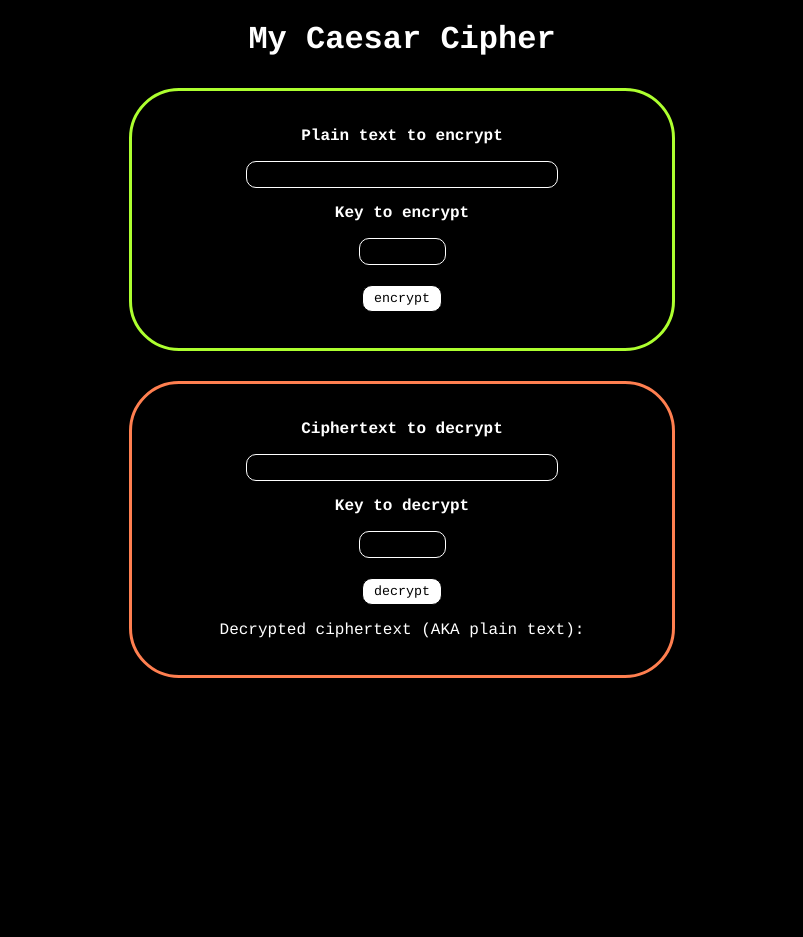
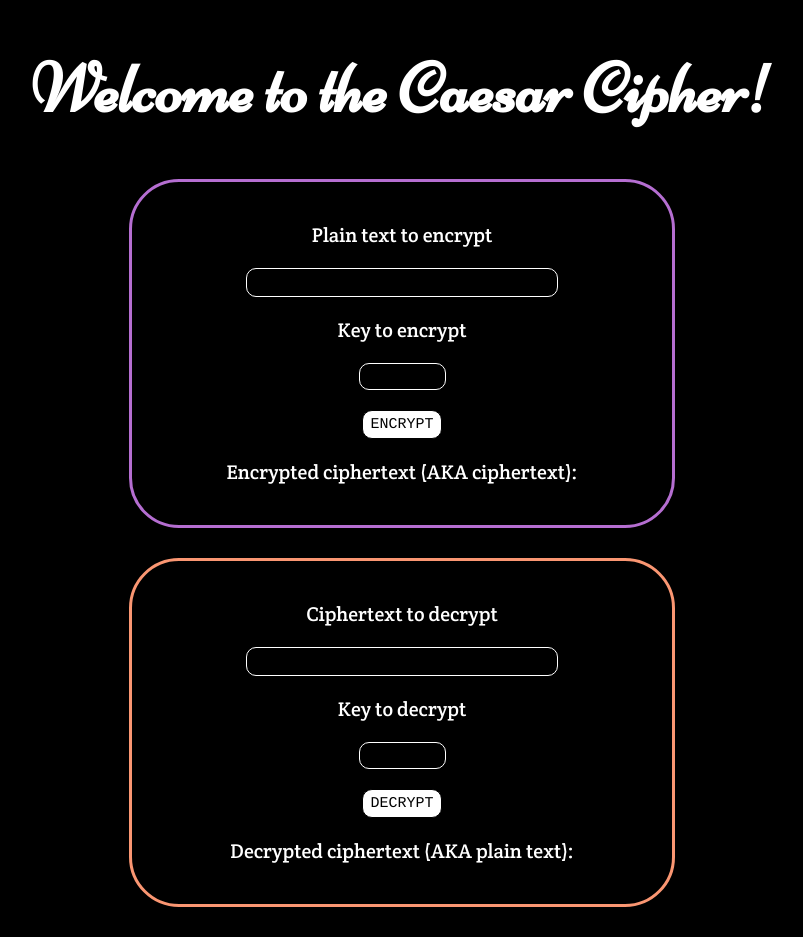
Before and after one commit to jbian92/Caesar-Cipher, a plain HTML site: page index.html in a window 1280 px wide. Shown: the whole page, without its empty margins (238-1041 px from the left). Before the commit the page ends 800 px from the top, so only its background shows below. Drawn offline with Linux system fonts and the light colour scheme.

Commit message:
added styling

```diff
--- a/index.html
+++ b/index.html
@@ -7,27 +7,28 @@
     <link href="style.css" rel="stylesheet" type="text/css" />
   </head>
   <body>
-    <h1>My Caesar Cipher</h1>
+    <h1>Welcome to the Caesar Cipher!</h1>
 
     <div id="encrypt_container">
-      <p><strong>Plain text to encrypt</strong></p>
+      <p>Plain text to encrypt</p>
       <input type="text" id="plaintext"/>
       <br/>
-      <p><strong>Key to encrypt</strong></p>
+      <p>Key to encrypt</p>
       <input type="number" id="encrypt_key"/>
       <br/>
-      <input type="button" id="encrypt" value="encrypt"/>
+      <input type="button" id="encrypt" value="ENCRYPT"/>
+      <p>Encrypted ciphertext (AKA ciphertext):</p>
       <p id="encrypt_output"></p>
     </div>
 
     <div id="decrypt_container">
-      <p><strong>Ciphertext to decrypt</strong></p>
+      <p>Ciphertext to decrypt</p>
       <input type="text" id="ciphertext"/>
       <br/>
-      <p><strong>Key to decrypt</strong></p>
+      <p>Key to decrypt</p>
       <input type="number" id="decrypt_key"/>
       <br/>
-      <input type="button" id="decrypt" value="decrypt"/>
+      <input type="button" id="decrypt" value="DECRYPT"/>
       <p>Decrypted ciphertext (AKA plain text):</p>
       <p id="decrypt_output"></p>
     </div>
--- a/script.js
+++ b/script.js
@@ -1,21 +1,24 @@
-// This function, caesar_cipher(), is the function we're writing together. It's your job to fill it in!
-
-// encrypts plain text into ciphertext and that decrypts ciphertext into plain text
+// Encrypts and Decrypts
 // positive key = encrypts
 // negative key = decrypts
 function caesar_cipher(string, key) {
+  var output = "";
 
-  var output = "";
+  if ((key > 26) || (key < -26)) {
+    key = key % 26;
+  }
 
   for (var i = 0; i < string.length; i++) {
     var unicode = string.charCodeAt(i);
-    // Uppercase
+
+    // Uppercase letter
     if ((unicode >= 65) && (unicode <= 90)) {
-      // shift any uppercase letters down to the 0-25 range before we can use the % operator, and then shift it back to the 65-90 range to convert the resulting Unicode value back into a string
+      // Shift any uppercase letters down to the 0-25 range before using the % operator
+      // Then shift it back to the 65-90 range to convert the resulting Unicode value back into a string
       var res_unicode = ((26 + unicode - 65 + key) % 26) + 65;
       output += String.fromCharCode(res_unicode);
     }
-    // Lowercase
+    // Lowercase letter
     else if ((unicode >= 97) && (unicode <= 122)) {
       var res_unicode = ((26 + unicode - 97 + key) % 26) + 97;
       output += String.fromCharCode(res_unicode);
@@ -27,14 +30,7 @@ function caesar_cipher(string, key) {
   }
 
   return output;
-
 }
-
-
-// Everything below this comment is part of your starter code. It helps our program run but is not part of the concept we're learning. Feel free to play around to understand it!
-// ----------------------------
-
-// This code uses the function we've written, caesar_cipher() and manipulates the text in the HTML textboxes to pass as an argument to our function. It also displays the ciphertext and plain text that is generated.
 
 function encrypt() {
   console.log("Encrypted!");
@@ -46,9 +42,6 @@ function decrypt() {
   document.getElementById("decrypt_output").innerText = caesar_cipher(document.getElementById("ciphertext").value, -parseInt(document.getElementById("decrypt_key").value));
 }
 
-
-// This code makes sure that we call our functions upon clicking the buttons.
-
+// Makes sure that the encrypt and decrypt functions are called upon clicking the corresponding buttons
 document.getElementById("encrypt").addEventListener("click", function() {encrypt()});
-
 document.getElementById("decrypt").addEventListener("click", function() {decrypt()});
--- a/style.css
+++ b/style.css
@@ -1,3 +1,5 @@
+@import url('https://fonts.googleapis.com/css2?family=Crete+Round&family=Niconne&family=Poppins:wght@300&display=swap');
+
 body {
   font-family: "courier";
   background-color: black;
@@ -12,12 +14,22 @@ div {
   width: 500px;
 }
 
+h1 {
+  font-family: 'Niconne', cursive;
+  font-size: 70px;
+}
+
+p {
+  font-family: 'Crete Round', serif;
+  font-size: 20px;
+}
+
 #encrypt_container {
-  border: solid 3px greenyellow;
+  border: solid 3px rgb(181, 110, 209);
 }
 
 #decrypt_container {
-  border: solid 3px coral;
+  border: solid 3px rgb(250, 150, 114);
 }
 
 input[type=button] {
@@ -29,6 +41,7 @@ input[type=button] {
   padding: 5px;
   margin-top: 20px;
   width: 80px;
+  font-size: 15px;
 }
 
 input[type=button]:hover {
@@ -44,6 +57,7 @@ input[type=text] {
   padding: 5px;
   width: 300px;
   font-family: courier;
+  font-size: 15px;
 }
 
 input[type=number] {
@@ -55,3 +69,7 @@ input[type=number] {
   width: 75px;
   font-family: courier;
 }
+
+#encrypt_output, #decrypt_output {
+  font-family: 'Poppins', sans-serif;
+}
```
